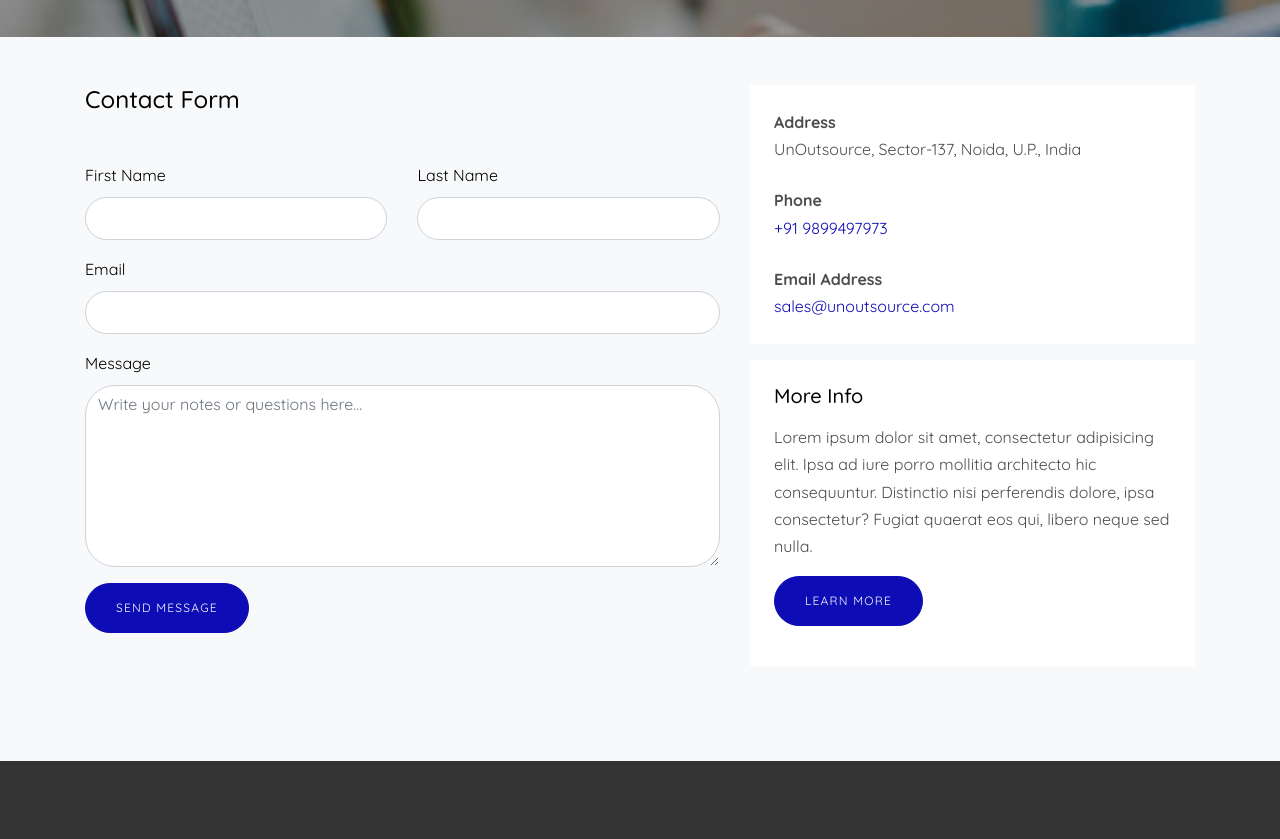
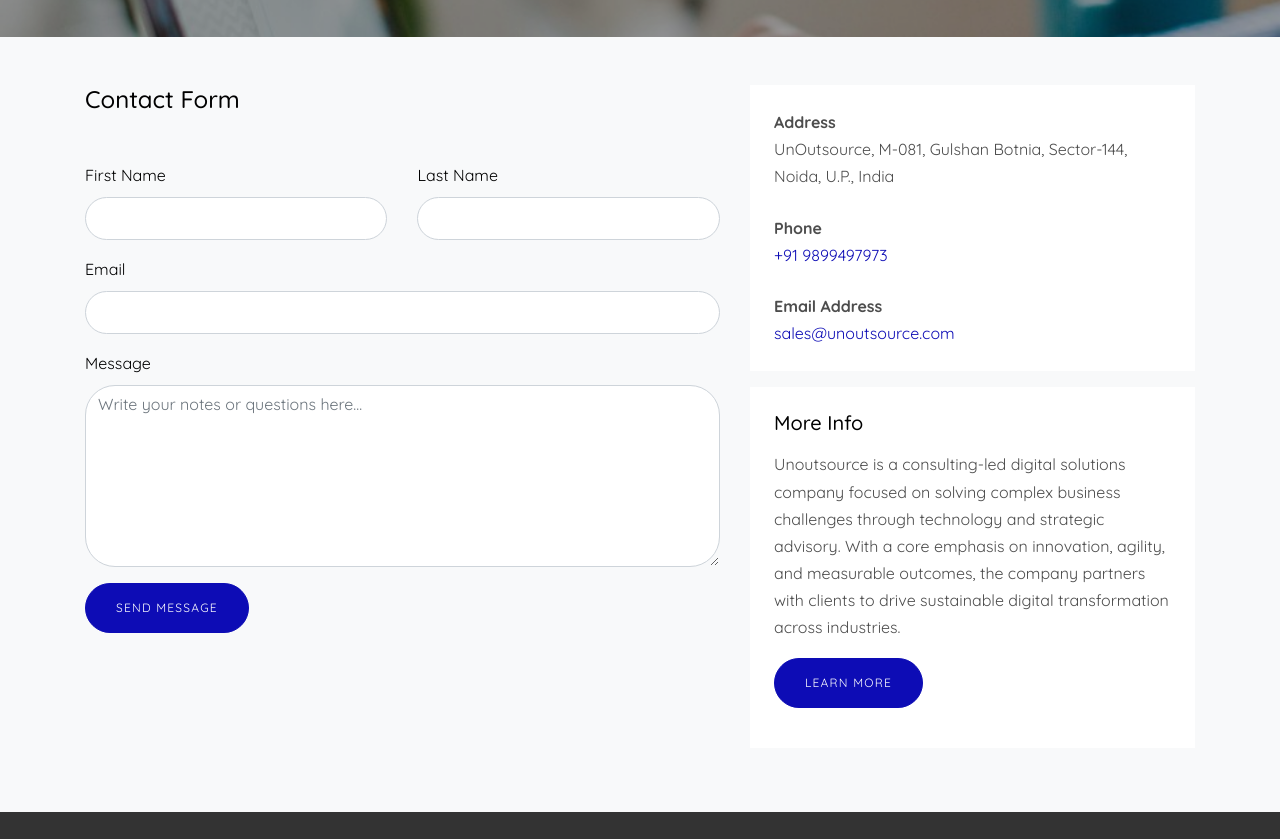
Before and after one commit to realavalanche/sitebuilder, a plain HTML site: page contact.html in a window 1280 px wide. Shown: the part 459-1298 px from the top of the page. Drawn offline with Linux system fonts and the light colour scheme; files whose address does not match are found by name.

Commit message:
more info

```diff
--- a/contact.html
+++ b/contact.html
@@ -209,7 +209,7 @@
 
           <div class="p-4 mb-3 bg-white">
             <p class="mb-0 font-weight-bold">Address</p>
-            <p class="mb-4">UnOutsource, Sector-137, Noida, U.P., India</p>
+            <p class="mb-4">UnOutsource, M-081, Gulshan Botnia, Sector-144, Noida, U.P., India</p>
 
             <p class="mb-0 font-weight-bold">Phone</p>
             <p class="mb-4"><a href="#">+91 9899497973</a></p>
@@ -221,9 +221,7 @@
 
           <div class="p-4 mb-3 bg-white">
             <h3 class="h5 text-black mb-3">More Info</h3>
-            <p>Lorem ipsum dolor sit amet, consectetur adipisicing elit. Ipsa ad iure porro mollitia architecto hic
-              consequuntur. Distinctio nisi perferendis dolore, ipsa consectetur? Fugiat quaerat eos qui, libero neque
-              sed nulla.</p>
+            <p>Unoutsource is a consulting-led digital solutions company focused on solving complex business challenges through technology and strategic advisory. With a core emphasis on innovation, agility, and measurable outcomes, the company partners with clients to drive sustainable digital transformation across industries.</p>
             <p><a href="#" class="btn btn-primary btn-md text-white">Learn More</a></p>
           </div>
 
```
